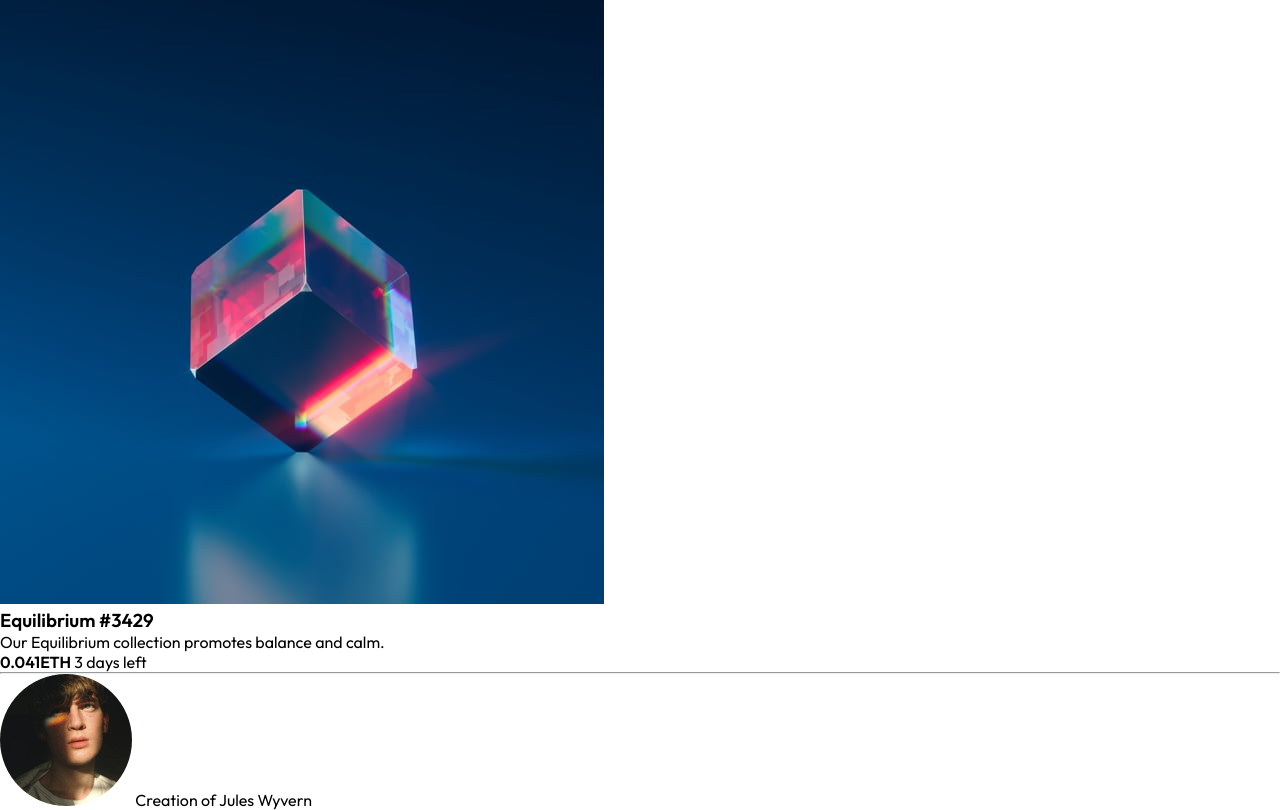
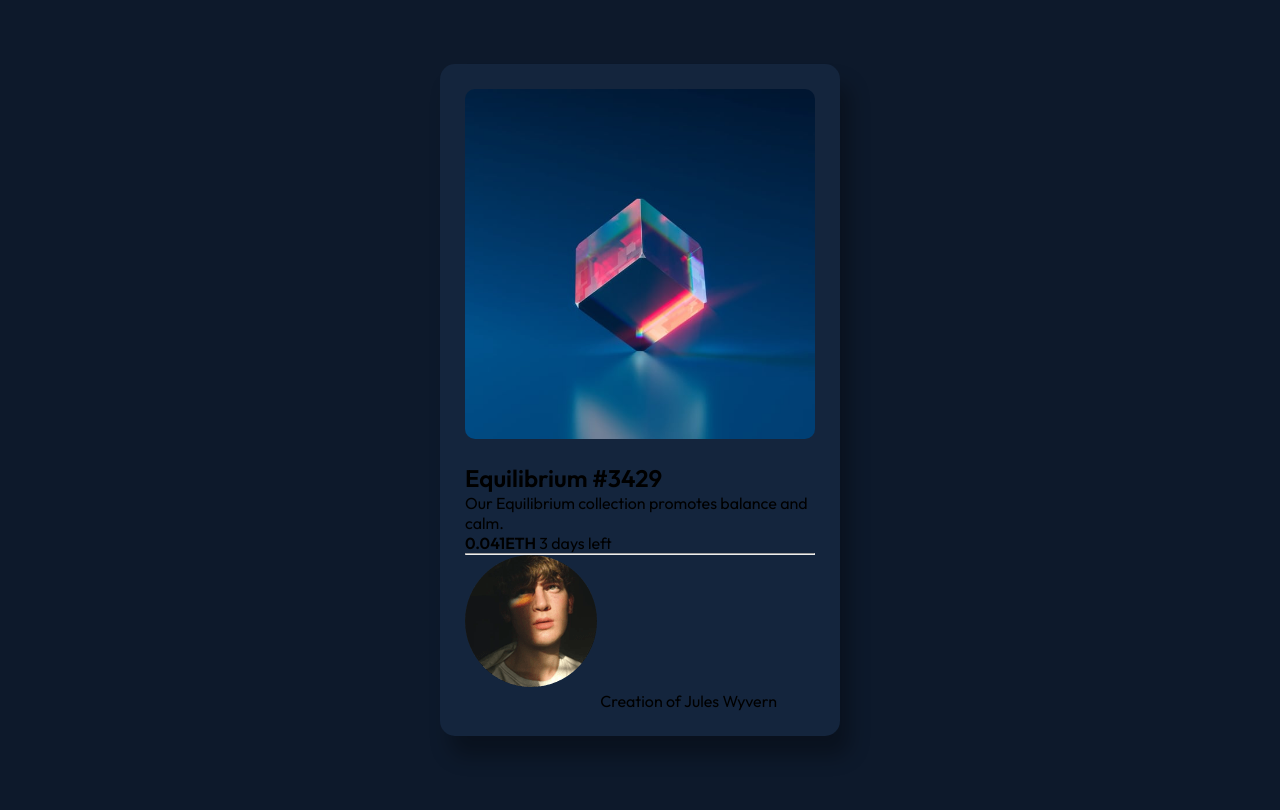
Before and after one commit to gabrielkolomar/nft-preview-card-component, a plain HTML site: page index.html in a window 1280 px wide. Drawn offline with Linux system fonts and the light colour scheme.

Commit message:
stylezed body and container

```diff
--- a/index.html
+++ b/index.html
@@ -19,7 +19,7 @@
     <main class="container">
       <img src="./assets/image-equilibrium.jpg" alt="Image" />
       <div class="information">
-        <h3>Equilibrium #3429</h3>
+        <h2>Equilibrium #3429</h2>
         <p>Our Equilibrium collection promotes balance and calm.</p>
       </div>
       <div class="specs">
--- a/style.css
+++ b/style.css
@@ -2,8 +2,8 @@
   --soft-blue: #8bacda;
   --cyan: #00fff6;
   --very-dark-blue: #0d192b;
-  --very-dark-blue: #14253d;
-  --very-dark-blue: #2f415b;
+  --very-dark-blue2: #14253d;
+  --very-dark-blue3: #2f415b;
   --white: #fff;
 }
 
@@ -16,4 +16,22 @@
 
 body {
   font-family: 'Outfit', sans-serif;
+  background: var(--very-dark-blue);
+  display: grid;
+  height: 100vh;
+  place-items: center;
 }
+
+.container {
+  max-width: 400px;
+  background: var(--very-dark-blue2);
+  border-radius: 15px;
+  padding: 25px;
+  box-shadow: 10px 20px 20px rgba(0, 0, 0, 0.3);
+}
+
+.container img {
+  max-width: 100%;
+  border-radius: 10px;
+  margin-bottom: 20px;
+}
```
